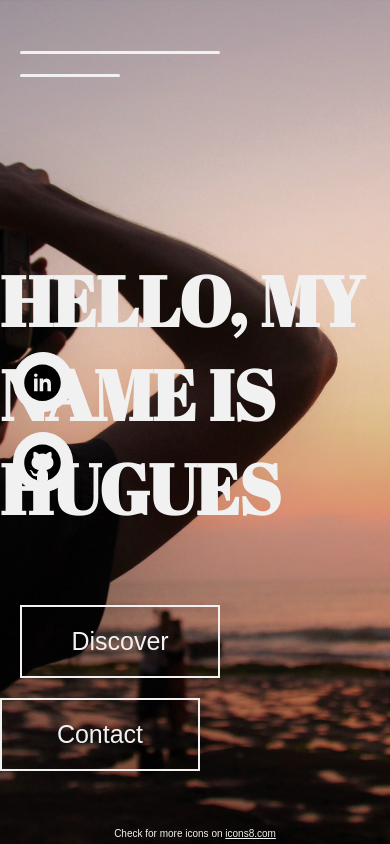
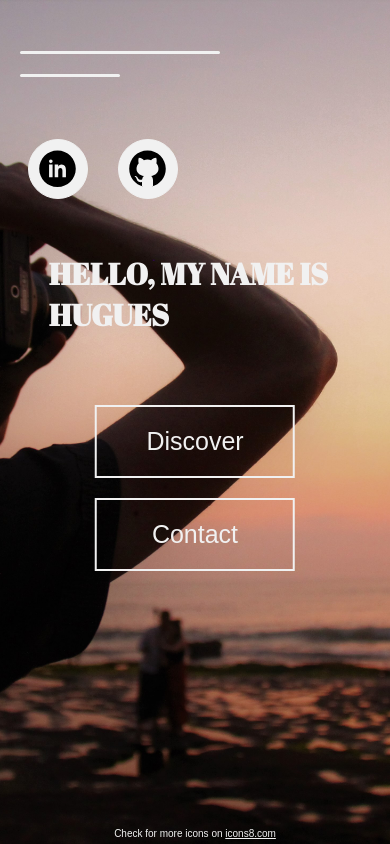
Before and after one commit to Mherlin06/Portfolio, a plain HTML site: page index.html in a window 390 px wide. Drawn offline with nearby package versions, Linux system fonts and the light colour scheme.

Commit message:
responsive behavior

```diff
--- a/index.css
+++ b/index.css
@@ -137,3 +137,36 @@ footer a {
     height: 45px;
     transform: translateY(5%);
 }
+
+@media screen and (max-width: 1150px){
+    .container h1{
+        font-size: 50px;
+    }
+}
+@media screen and (max-width: 850px){
+  .container h1{
+      font-size: 40px;
+  }
+}
+@media screen and (max-width: 700px){
+  .medias{
+    flex-direction: row;
+    top: 20%;
+  }
+  .media-bubble{
+    margin: 15px;
+  }
+  .container h1{
+    font-size: 30px;
+  }
+  .container-btn{
+    display: flex;
+    flex-direction: column;
+    align-items: center;
+  }
+  .container{
+    left:50%;
+    transform: translateX(-50%);
+    width: 75%;
+  }
+}
```
